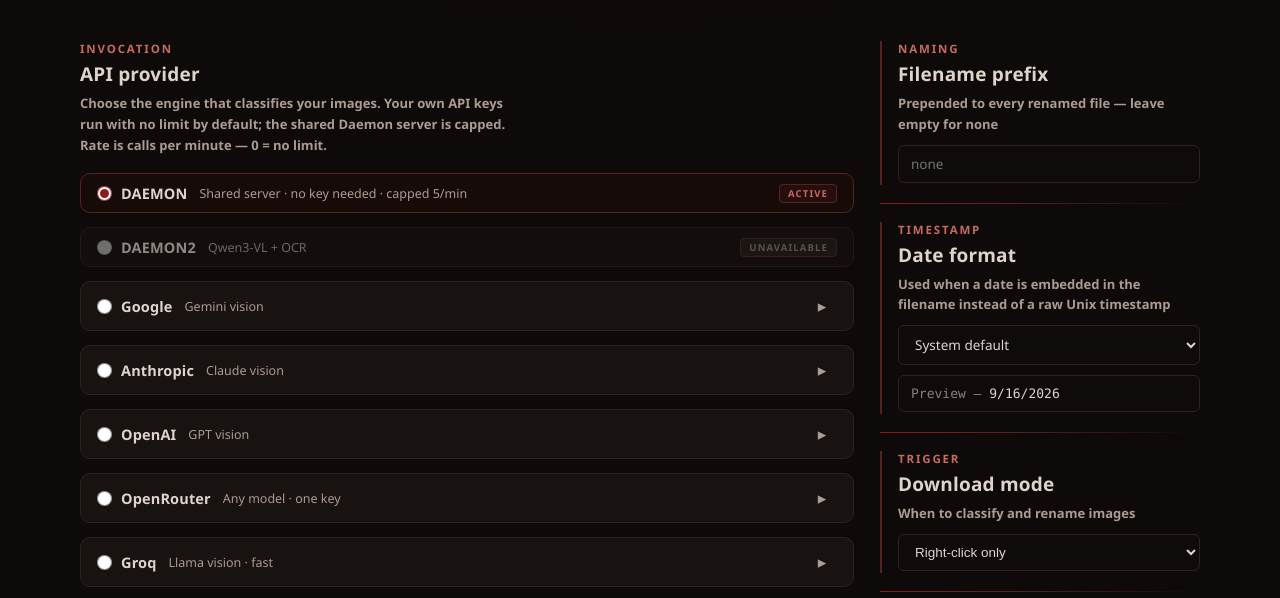
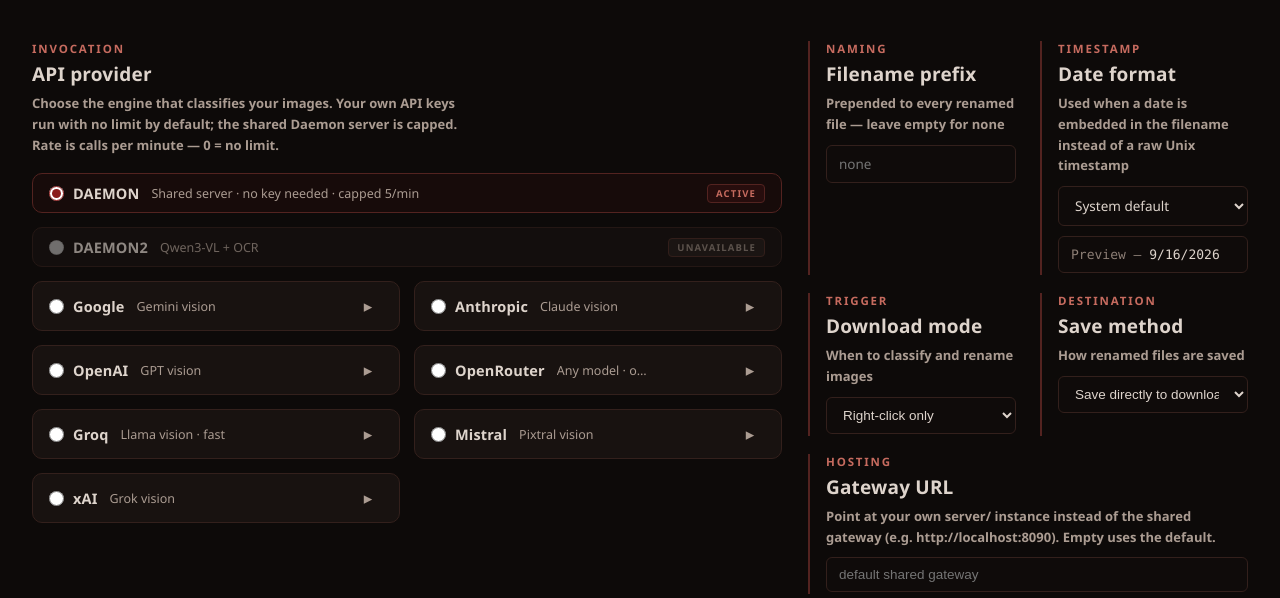
Before and after one commit to 44WXNRFEELSLIKEPINSXNDNEEDL9SINMYHEXRT/DAEMON_NAMES_MEMES, a browser extension: page extension/options.html in a window 1280 px wide. Shown: the part 166-764 px from the top of the page. Drawn offline with Linux system fonts and the light colour scheme.

Commit message:
Style: UI updates

```diff
--- a/extension/options.html
+++ b/extension/options.html
@@ -34,7 +34,7 @@
     min-height: 100vh;
   }
 
-  .wrap { max-width: 1120px; margin: 0 auto; }
+  .wrap { max-width: 1240px; margin: 0 auto; }
 
   header { text-align: center; margin-bottom: 44px; }
 
@@ -72,7 +72,7 @@
 
   .layout {
     display: grid;
-    grid-template-columns: minmax(0, 1fr) 320px;
+    grid-template-columns: minmax(0, 1fr) minmax(0, 440px);
     gap: 26px;
     align-items: start;
   }
@@ -108,9 +108,17 @@
 
   .provider-grid {
     display: grid;
-    grid-template-columns: minmax(0, 1fr);
+    grid-template-columns: repeat(2, minmax(0, 1fr));
+    grid-auto-rows: min-content;
+    align-items: start;
     gap: 14px;
     margin-top: 18px;
+  }
+
+  .provider.span-2 { grid-column: 1 / -1; }
+
+  @media (max-width: 900px) {
+    .provider-grid { grid-template-columns: minmax(0, 1fr); }
   }
 
   .provider {
@@ -391,10 +399,12 @@
   .col-side {
     position: sticky;
     top: 24px;
-    display: flex;
-    flex-direction: column;
-    gap: 18px;
+    display: grid;
+    grid-template-columns: 1fr 1fr;
+    gap: 18px 24px;
   }
+
+  .col-side .span-2 { grid-column: 1 / -1; }
 
   .col-side section {
     background: transparent;
@@ -402,11 +412,6 @@
     border-left: 2px solid var(--blood-dim);
     border-radius: 0;
     padding: 0 0 2px 16px;
-  }
-
-  .side-divider {
-    height: 1px;
-    background: linear-gradient(90deg, var(--blood) 0%, var(--blood-dim) 45%, transparent 100%);
   }
 
   .page-actions { margin-top: 28px; }
@@ -513,8 +518,6 @@
         <input type="text" id="prefix" placeholder="none">
       </section>
 
-      <div class="side-divider"></div>
-
       <section>
         <div class="eyebrow">Timestamp</div>
         <div class="section-title">Date format</div>
@@ -529,8 +532,6 @@
         <div class="preview"><span class="label">Preview — </span><span id="datePreview"></span></div>
       </section>
 
-      <div class="side-divider"></div>
-
       <section>
         <div class="eyebrow">Trigger</div>
         <div class="section-title">Download mode</div>
@@ -540,8 +541,6 @@
           <option value="all">All image downloads</option>
         </select>
       </section>
-
-      <div class="side-divider"></div>
 
       <section>
         <div class="eyebrow">Destination</div>
@@ -553,12 +552,10 @@
         </select>
       </section>
 
-      <div class="side-divider"></div>
-
-      <section>
-        <div class="eyebrow">Self-hosting</div>
+      <section class="span-2">
+        <div class="eyebrow">Hosting</div>
         <div class="section-title">Gateway URL</div>
-        <label class="plain" for="gatewayUrl">Override the shared project gateway with your own server/ instance (e.g. http://localhost:8090). All providers route through the gateway and share its image cache + metrics log. Empty = use the default shared gateway.</label>
+        <label class="plain" for="gatewayUrl">Point at your own server/ instance instead of the shared gateway (e.g. http://localhost:8090). Empty uses the default.</label>
         <input type="text" id="gatewayUrl" placeholder="default shared gateway" spellcheck="false">
       </section>
 
--- a/extension/options.js
+++ b/extension/options.js
@@ -72,7 +72,7 @@ function buildProviderCards() {
     if (unavailable) {
       // No radio, no key/rate fields — purely informational, cannot be selected.
       return `
-        <div class="provider is-unavailable" data-provider="${p.id}" aria-disabled="true">
+        <div class="provider is-unavailable span-2" data-provider="${p.id}" aria-disabled="true">
           <div class="provider-row">
             <span class="provider-label provider-label-disabled">
               <input type="radio" disabled>
@@ -83,10 +83,10 @@ function buildProviderCards() {
           </div>
           <div class="provider-fields provider-fields-static">
             <p class="unavailable-hint">
-              Self-hosted two-stage OCR + Qwen3-VL-4B classifier — see <code>service/</code>.
-              No free-tier CPU host fits the ≥4&nbsp;GB RAM footprint, so this provider isn't
-              reachable yet. Cold start isn't the blocker here — it can't be launched anywhere
-              free at all right now. Tracked for a future release once it's actually hosted.
+              Two-stage OCR + Qwen3-VL-4B classifier — see <code>service/</code>. No free-tier
+              CPU host fits the ≥4&nbsp;GB RAM footprint, so this provider isn't reachable yet.
+              Cold start isn't the blocker here — it can't be launched anywhere free at all
+              right now. Tracked for a future release once it's actually hosted somewhere.
             </p>
           </div>
         </div>`;
@@ -110,7 +110,7 @@ function buildProviderCards() {
          </div>`;
 
     return `
-      <div class="provider" data-provider="${p.id}">
+      <div class="provider${locked ? " span-2" : ""}" data-provider="${p.id}">
         <div class="provider-row">
           <label class="provider-label">
             <input type="radio" name="apiProvider" value="${p.id}">
--- a/extension/popup.js
+++ b/extension/popup.js
@@ -46,7 +46,7 @@ function render(settings) {
     keyEl.textContent = "daemon server · no key needed";
     keyEl.classList.add("server");
   } else if (provider === "daemon2") {
-    keyEl.textContent = "self-hosted gateway · no key needed";
+    keyEl.textContent = "service/ instance · no key needed";
     keyEl.classList.add("server");
   } else if (key) {
     keyEl.textContent = maskKey(key);
```
Also changed, not shown: extension/popup.html (+17 -17 lines), extension/manifest.json.
